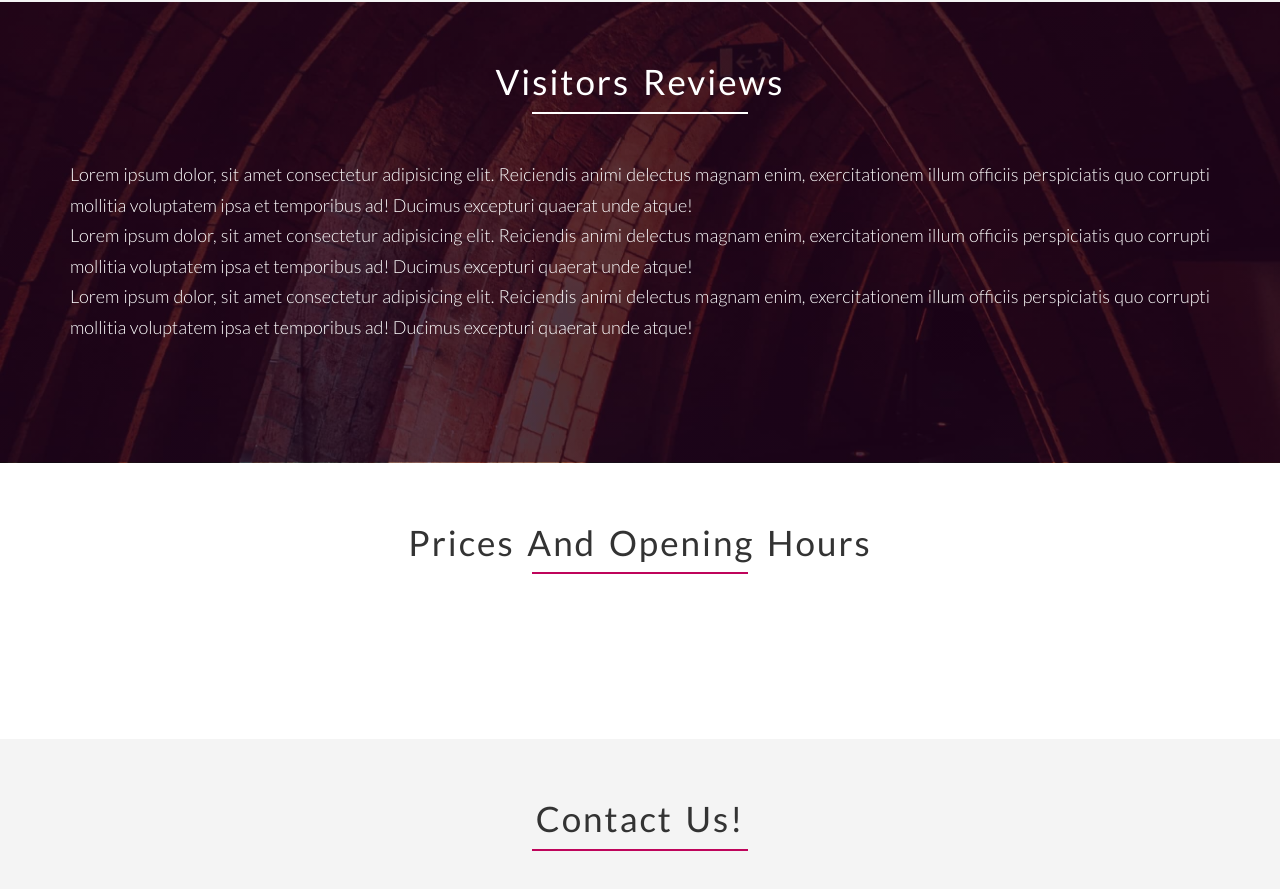
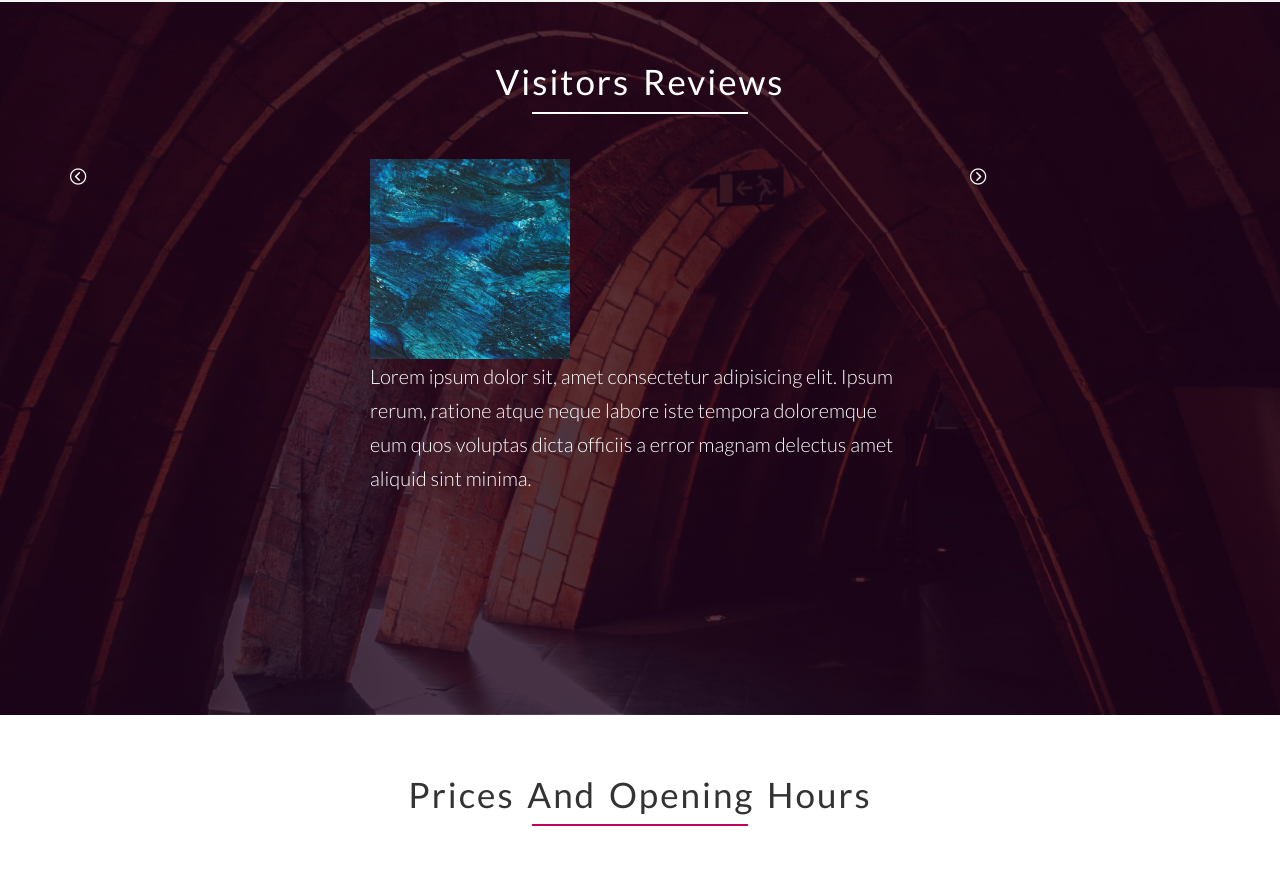
Before and after one commit to radziminski/off-museum, a website: page index.html in a window 1280 px wide. Shown: the part 3095-3984 px from the top of the page. Drawn offline with nearby package versions, Linux system fonts and the light colour scheme.

Commit message:
Web Layout Finished v2

```diff
--- a/index.html
+++ b/index.html
@@ -19,7 +19,7 @@
     <body>
         <!-- === HEADER === -->                                                              <!-- === HEADER === -->
         <header class="header">
-            <nav class="header__nav">
+            <nav class="header__nav "> <!-- sticky-nav -->
                 <div class="header__nav-box">
                     <span class="logo">OFF <i class="ion-md-qr-scanner logo-icon"></i> Museum</span>
 
@@ -182,9 +182,21 @@
                 <h2 class="heading-section heading-section--white">Visitors reviews</h2>
             </div>
             <div class="row">
-                <p class="paragraph">Lorem ipsum dolor, sit amet consectetur adipisicing elit. Reiciendis animi delectus magnam enim, exercitationem illum officiis perspiciatis quo corrupti mollitia voluptatem ipsa et temporibus ad! Ducimus excepturi quaerat unde atque!</p>
-                <p class="paragraph">Lorem ipsum dolor, sit amet consectetur adipisicing elit. Reiciendis animi delectus magnam enim, exercitationem illum officiis perspiciatis quo corrupti mollitia voluptatem ipsa et temporibus ad! Ducimus excepturi quaerat unde atque!</p>
-                <p class="paragraph">Lorem ipsum dolor, sit amet consectetur adipisicing elit. Reiciendis animi delectus magnam enim, exercitationem illum officiis perspiciatis quo corrupti mollitia voluptatem ipsa et temporibus ad! Ducimus excepturi quaerat unde atque!</p>
+                <div class="reviews-box">
+                    <div class="col-1-of-4">
+                        <i class="ion-ios-arrow-dropleft"></i>
+                    </div>
+                    <div class="col-2-of-4">
+                        <div class="reviews-box__photo-box">
+                            <img src="resources/img/art_1-min.jpg" class="reviews-box__photo">
+                        </div>
+                        <span class="reviews-box__text"> Lorem ipsum dolor sit, amet consectetur adipisicing elit. Ipsum rerum, ratione atque neque labore iste tempora doloremque eum quos voluptas dicta officiis a error magnam delectus amet aliquid sint minima. </span>
+                    </div>
+                    <div class="col-1-of-4">
+                        <i class="ion-ios-arrow-dropright"></i>
+                    </div>
+
+                </div>
             </div>
         </section>
 
--- a/sass/components/_nav.scss
+++ b/sass/components/_nav.scss
@@ -3,6 +3,8 @@
     float: right;
     list-style: none;
     margin-top: 4.1rem;
+
+
 
     li {
         display: inline-block;
@@ -30,3 +32,18 @@
         }
     }
 }
+
+.sticky-nav {
+    width: 100vw;
+
+    position: fixed;
+    top: 0;
+    left: 0;
+    z-index: 999;
+
+    background-color: $color-grey-dark;
+
+    li {
+
+    }
+}
--- /dev/null
+++ b/sass/components/_reviews-box.scss
@@ -0,0 +1,16 @@
+.reviews-box {
+    @include clearfix;
+    margin-bottom: 10rem;
+
+   &__photo-box {
+        width: 20rem;
+        height: 20rem;
+        overflow: hidden;
+   }
+
+   &__photo {
+        width: 100%;
+        object-fit: cover;
+
+   }
+}
--- a/sass/main.scss
+++ b/sass/main.scss
@@ -12,6 +12,7 @@
 @import "./components/nav";
 @import "./components/composition";
 @import "./components/card-box";
+@import "./components/reviews-box";
 
 @import "./layout/header";
 @import "./layout/grid";
```
Also changed, not shown: resources/css/style.css.
